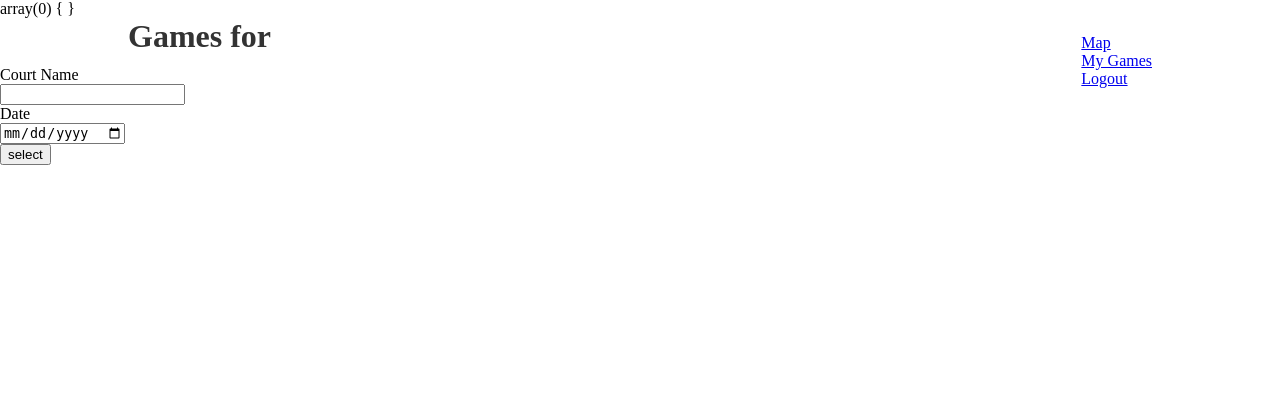
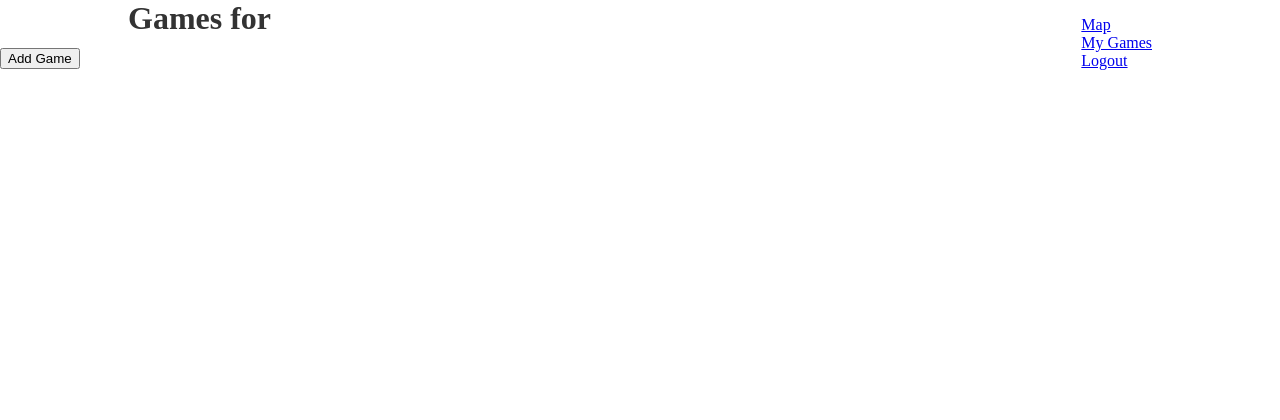
Before and after one commit to ConnorWhite/PickupGame, a PHP site: page /court.php in a window 1280 px wide. Shown: the top 420 px of the page. Run offline with PHP 8.4, Linux system fonts and the light colour scheme; data that the repository does not hold is empty.

Commit message:
made an add court page to make court page look nice

```diff
--- a/court.php
+++ b/court.php
@@ -7,7 +7,7 @@
 
   $games = getGamesByCourtID($_SESSION["CourtID"]);
 
-  var_dump($games);
+  //var_dump($games);
   include 'header.php';
 
   foreach ($games as $game) {
@@ -19,22 +19,14 @@
 ?>
 <html>
 <body>
-<form method="post" action="court.php">
-    Court Name <br>
-    <input type="text" name="txt"/> <br>
-    Date <br>
-    <input type="date" name="date"/> <br>
-    <input type="submit" name="select" value="select" onclick="select()" />
+<form method="post" action="">
+    <input type="submit" name="addgame" value="Add Game"/>
 </form>
 </body>
 </html>
 <?php
-  function display() {
-    addGame($_POST["txt"], $_POST["date"], $_SESSION["CourtID"]);
-    echo "Added Game <br>";
-  }
-  if(isset($_POST['select'])) {
-    display();
+  if(isset($_POST['addgame'])) {
+    header('Location: addcourt.php');
   }
   include 'footer.php';
 ?>
```
Also changed, not shown: addcourt.php (added, +25 -0 lines).
